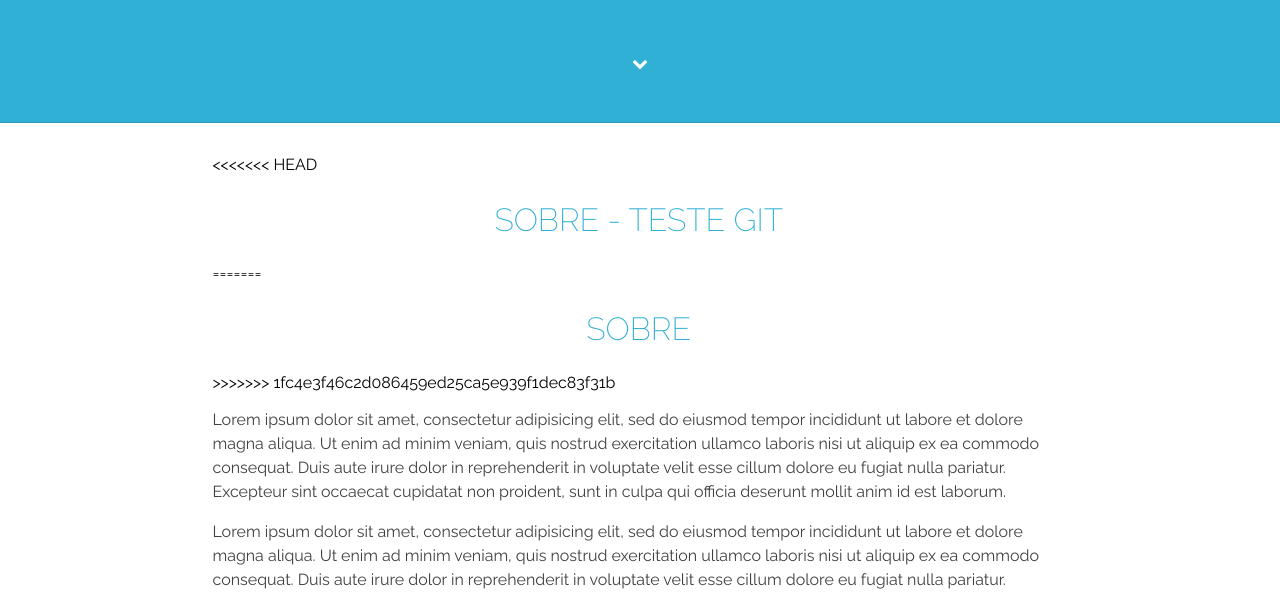
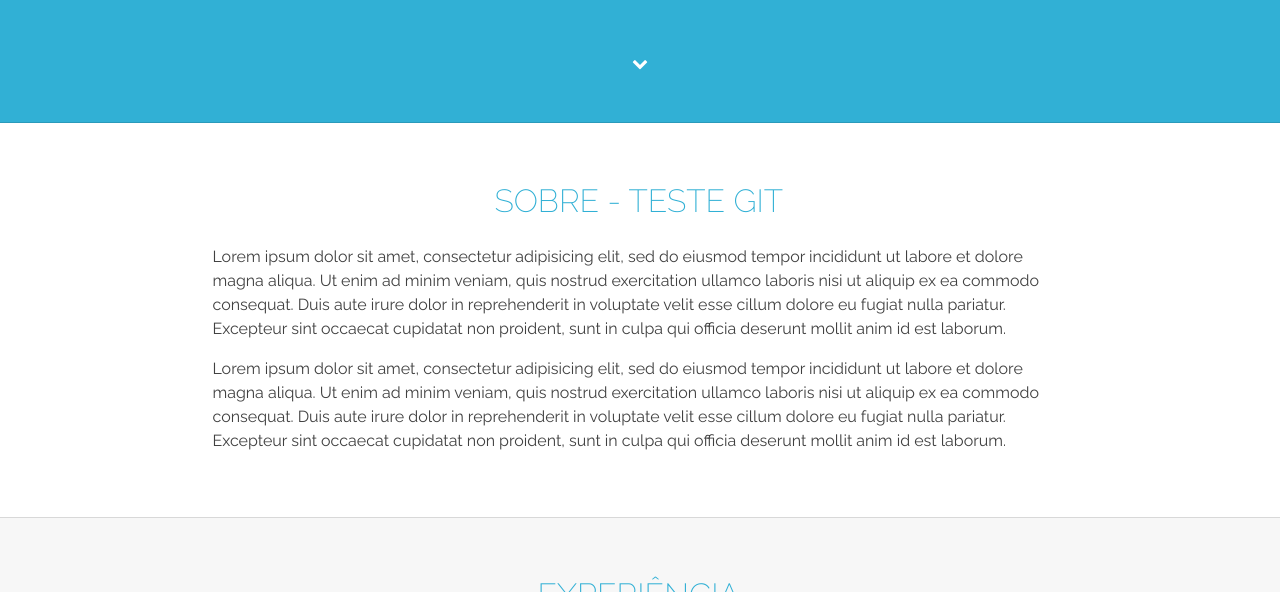
Before and after one commit to dmdrager/dmdrager, a plain HTML site: page public_html/index.html in a window 1280 px wide. Shown: the part 677-1269 px from the top of the page. Drawn offline with Linux system fonts and the light colour scheme.

Commit message:
Segundo commit, teste !

```diff
--- a/public_html/index.html
+++ b/public_html/index.html
@@ -61,11 +61,7 @@
         <div class="main-content">
           <div class="content-header">
             <a class="anchor" name="about"></a>
-<<<<<<< HEAD
-            <h2>Sobre - teste GIT</h2>
-=======
-            <h2>Sobre</h2>
->>>>>>> 1fc4e3f46c2d086459ed25ca5e939f1dec83f31b
+            <h2>Sobre - Teste GIT</h2>
           </div>
           <div class="content-body">
             <p>Lorem ipsum dolor sit amet, consectetur adipisicing elit, sed do eiusmod tempor incididunt ut labore et dolore magna aliqua. Ut enim ad minim veniam, quis nostrud exercitation ullamco laboris nisi ut aliquip ex ea commodo consequat. Duis aute irure dolor in reprehenderit in voluptate velit esse cillum dolore eu fugiat nulla pariatur. Excepteur sint occaecat cupidatat non proident, sunt in culpa qui officia deserunt mollit anim id est laborum.</p>
```
